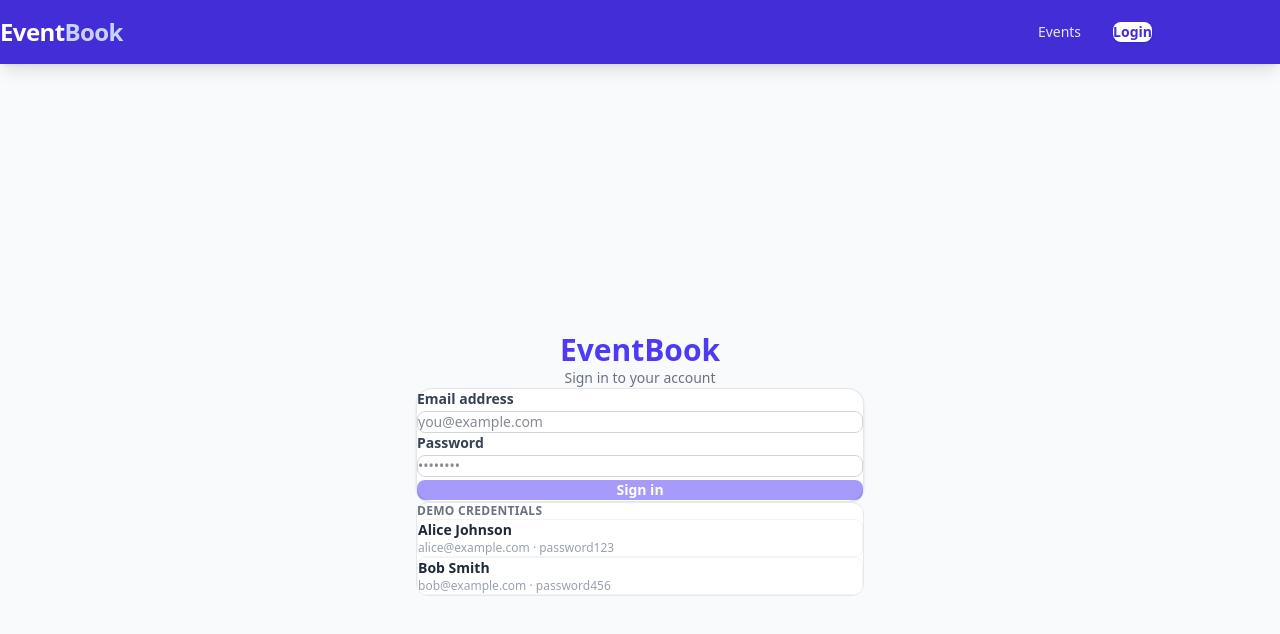
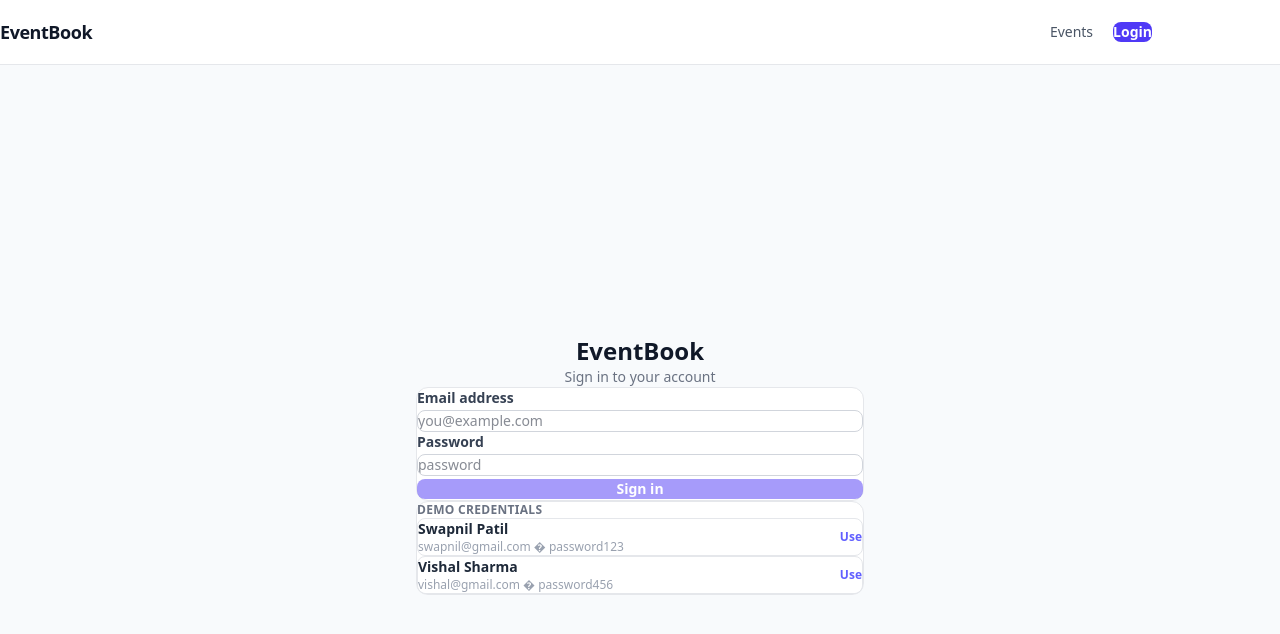
Before and after one commit to swapnilqodeways-maker/event-booking-system, a React app in the folder frontend/: page /login in a window 1280 px wide. Shown: the top 634 px of the page. Built offline with nearby package versions, Linux system fonts and the light colour scheme; no server answers; the HTML template or start-up script is replaced by a standard one.

Commit message:
Update UI, rename demo users to Swapnil/Vishal, add README
- Updated seed and login page demo credentials to Swapnil Patil and Vishal Sharma
- Redesigned UI: clean Navbar, EventCard, EventListPage with Tailwind component classes
- Added README with setup instructions and env credentials

```diff
--- a/frontend/src/App.jsx
+++ b/frontend/src/App.jsx
@@ -13,7 +13,7 @@ const App = () => {
     <BrowserRouter>
       <AuthProvider>
         <Navbar />
-        <main>
+        <main className="bg-slate-50 min-h-[calc(100vh-64px)]">
           <Routes>
             <Route path="/login" element={<LoginPage />} />
             <Route path="/" element={<EventListPage />} />
--- a/frontend/src/components/Navbar.jsx
+++ b/frontend/src/components/Navbar.jsx
@@ -11,16 +11,16 @@ const Navbar = () => {
   };
 
   return (
-    <nav className="bg-indigo-700 sticky top-0 z-40 shadow-lg">
+    <nav className="bg-white/95 sticky top-0 z-40 border-b border-gray-200 backdrop-blur">
       <div className="max-w-6xl mx-auto px-6 h-16 flex items-center justify-between">
-        <Link to="/" className="text-2xl font-extrabold text-white tracking-tight">
-          Event<span className="text-indigo-200">Book</span>
+        <Link to="/" className="text-lg font-semibold text-gray-900 tracking-tight">
+          EventBook
         </Link>
 
-        <div className="flex items-center gap-8">
+        <div className="flex items-center gap-5">
           <Link
             to="/"
-            className="text-sm text-indigo-100 hover:text-white font-medium transition-colors"
+            className="text-sm text-gray-600 hover:text-gray-900 font-medium transition-colors"
           >
             Events
           </Link>
@@ -28,7 +28,7 @@ const Navbar = () => {
           {user && (
             <Link
               to="/bookings"
-              className="text-sm text-indigo-100 hover:text-white font-medium transition-colors"
+              className="text-sm text-gray-600 hover:text-gray-900 font-medium transition-colors"
             >
               My Bookings
             </Link>
@@ -36,15 +36,15 @@ const Navbar = () => {
 
           {user ? (
             <div className="flex items-center gap-3">
-              <div className="w-8 h-8 rounded-full bg-indigo-500 flex items-center justify-center text-white text-sm font-bold">
+              <div className="w-8 h-8 rounded-full bg-gray-200 flex items-center justify-center text-gray-700 text-sm font-semibold">
                 {user.name.charAt(0).toUpperCase()}
               </div>
-              <span className="text-sm text-indigo-100 font-medium">
+              <span className="text-sm text-gray-700 font-medium">
                 {user.name.split(" ")[0]}
               </span>
               <button
                 onClick={handleLogout}
-                className="text-sm bg-white/10 hover:bg-white/20 text-white border border-white/20 px-4 py-1.5 rounded-lg font-medium transition-all"
+                className="btn-secondary"
               >
                 Logout
               </button>
@@ -52,7 +52,7 @@ const Navbar = () => {
           ) : (
             <Link
               to="/login"
-              className="text-sm bg-white text-indigo-700 hover:bg-indigo-50 px-5 py-2 rounded-lg font-semibold transition-colors shadow-sm"
+              className="btn-primary"
             >
               Login
             </Link>
--- a/frontend/src/components/Spinner.jsx
+++ b/frontend/src/components/Spinner.jsx
@@ -1,7 +1,7 @@
 const Spinner = () => {
   return (
     <div className="flex justify-center items-center py-16">
-      <div className="w-10 h-10 border-4 border-indigo-200 border-t-indigo-600 rounded-full animate-spin" />
+      <div className="w-9 h-9 border-4 border-gray-200 border-t-indigo-600 rounded-full animate-spin" />
     </div>
   );
 };
--- a/frontend/src/index.css
+++ b/frontend/src/index.css
@@ -10,7 +10,39 @@
 
 body {
   font-family: system-ui, -apple-system, BlinkMacSystemFont, "Segoe UI", sans-serif;
-  background-color: #f1f5f9;
+  background-color: #f8fafc;
   color: #0f172a;
   -webkit-font-smoothing: antialiased;
 }
+
+main {
+  min-height: calc(100vh - 64px);
+  background-color: #f8fafc;
+}
+
+@layer components {
+  .page {
+    @apply max-w-6xl mx-auto px-6 py-10;
+  }
+  .page-narrow {
+    @apply max-w-3xl mx-auto px-6 py-10;
+  }
+  .card {
+    @apply bg-white border border-gray-200 rounded-xl;
+  }
+  .card-padded {
+    @apply bg-white border border-gray-200 rounded-xl p-6;
+  }
+  .btn-primary {
+    @apply bg-indigo-600 text-white hover:bg-indigo-700 disabled:opacity-50 disabled:cursor-not-allowed rounded-lg px-5 py-2 text-sm font-semibold transition-colors;
+  }
+  .btn-secondary {
+    @apply bg-white text-gray-700 hover:bg-gray-50 border border-gray-200 rounded-lg px-4 py-2 text-sm font-semibold transition-colors;
+  }
+  .btn-link {
+    @apply text-indigo-600 hover:text-indigo-700 font-semibold transition-colors;
+  }
+  .chip {
+    @apply text-xs font-semibold px-2.5 py-1 rounded-full border;
+  }
+}
--- a/frontend/src/pages/EventListPage.jsx
+++ b/frontend/src/pages/EventListPage.jsx
@@ -17,9 +17,9 @@ const EventListPage = () => {
   }, []);
 
   return (
-    <div className="max-w-6xl mx-auto px-6 py-10">
+    <div className="page">
       <div className="mb-8">
-        <h1 className="text-2xl font-bold text-gray-900">Upcoming Events</h1>
+        <h1 className="text-2xl font-semibold text-gray-900">Upcoming Events</h1>
         <p className="text-gray-500 text-sm mt-1">Browse and book your next experience</p>
       </div>
 
@@ -32,9 +32,9 @@ const EventListPage = () => {
       )}
 
       {!loading && !error && events.length === 0 && (
-        <div className="text-center py-20 text-gray-400">
-          <p className="text-4xl mb-3">📭</p>
-          <p className="font-medium">No events available at the moment.</p>
+        <div className="card p-10 text-center text-gray-500">
+          <p className="font-semibold text-gray-700">No events available</p>
+          <p className="text-sm mt-1">Please check back later.</p>
         </div>
       )}
 
--- a/frontend/src/pages/LoginPage.jsx
+++ b/frontend/src/pages/LoginPage.jsx
@@ -34,17 +34,16 @@ const LoginPage = () => {
   };
 
   return (
-    <div className="min-h-screen flex items-center justify-center bg-gray-50 px-4 py-12">
+    <div className="min-h-screen flex items-center justify-center bg-slate-50 px-4 py-12">
       <div className="w-full max-w-md">
-
         <div className="text-center mb-8">
-          <Link to="/" className="text-3xl font-extrabold text-indigo-600">
+          <Link to="/" className="text-2xl font-semibold text-gray-900">
             EventBook
           </Link>
           <p className="text-gray-500 text-sm mt-2">Sign in to your account</p>
         </div>
 
-        <div className="bg-white rounded-2xl border border-gray-200 shadow-sm p-8">
+        <div className="card-padded">
           <form onSubmit={handleSubmit} className="space-y-5">
             <div>
               <label className="block text-sm font-semibold text-gray-700 mb-1.5">
@@ -69,7 +68,7 @@ const LoginPage = () => {
                 value={password}
                 onChange={(e) => setPassword(e.target.value)}
                 required
-                placeholder="••••••••"
+                placeholder="password"
                 className="w-full border border-gray-300 rounded-lg px-4 py-2.5 text-sm focus:outline-none focus:ring-2 focus:ring-indigo-500 focus:border-transparent transition"
               />
             </div>
@@ -77,45 +76,40 @@ const LoginPage = () => {
             <button
               type="submit"
               disabled={loading || !email || !password}
-              className="w-full bg-indigo-600 hover:bg-indigo-700 disabled:opacity-50 disabled:cursor-not-allowed text-white py-2.5 rounded-lg text-sm font-semibold transition-colors"
+              className="w-full btn-primary"
             >
               {loading ? "Signing in..." : "Sign in"}
             </button>
           </form>
         </div>
 
-        <div className="mt-5 bg-white rounded-xl border border-gray-200 p-4">
+        <div className="mt-5 card p-4">
           <p className="text-xs font-semibold text-gray-500 uppercase tracking-wide mb-3">
             Demo credentials
           </p>
           <div className="space-y-2">
             <button
-              onClick={(e) => fillCredentials(e, "alice@example.com", "password123")}
-              className="w-full text-left flex items-center justify-between px-3 py-2.5 rounded-lg border border-gray-100 hover:border-indigo-200 hover:bg-indigo-50 transition group"
+              onClick={(e) => fillCredentials(e, "swapnil@gmail.com", "password123")}
+              className="w-full text-left flex items-center justify-between px-3 py-2.5 rounded-lg border border-gray-200 hover:bg-gray-50 transition"
             >
               <div>
-                <p className="text-sm font-semibold text-gray-800">Alice Johnson</p>
-                <p className="text-xs text-gray-400 mt-0.5">alice@example.com · password123</p>
+                <p className="text-sm font-semibold text-gray-800">Swapnil Patil</p>
+                <p className="text-xs text-gray-400 mt-0.5">swapnil@gmail.com � password123</p>
               </div>
-              <span className="text-xs text-indigo-500 font-semibold opacity-0 group-hover:opacity-100 transition">
-                Use →
-              </span>
+              <span className="text-xs text-indigo-500 font-semibold">Use</span>
             </button>
             <button
-              onClick={(e) => fillCredentials(e, "bob@example.com", "password456")}
-              className="w-full text-left flex items-center justify-between px-3 py-2.5 rounded-lg border border-gray-100 hover:border-indigo-200 hover:bg-indigo-50 transition group"
+              onClick={(e) => fillCredentials(e, "vishal@gmail.com", "password456")}
+              className="w-full text-left flex items-center justify-between px-3 py-2.5 rounded-lg border border-gray-200 hover:bg-gray-50 transition"
             >
               <div>
-                <p className="text-sm font-semibold text-gray-800">Bob Smith</p>
-                <p className="text-xs text-gray-400 mt-0.5">bob@example.com · password456</p>
+                <p className="text-sm font-semibold text-gray-800">Vishal Sharma</p>
+                <p className="text-xs text-gray-400 mt-0.5">vishal@gmail.com � password456</p>
               </div>
-              <span className="text-xs text-indigo-500 font-semibold opacity-0 group-hover:opacity-100 transition">
-                Use →
-              </span>
+              <span className="text-xs text-indigo-500 font-semibold">Use</span>
             </button>
           </div>
         </div>
-
       </div>
 
       {error && <Toast message={error} type="error" onClose={() => setError("")} />}
--- a/frontend/src/pages/NotFoundPage.jsx
+++ b/frontend/src/pages/NotFoundPage.jsx
@@ -4,15 +4,12 @@ const NotFoundPage = () => {
   return (
     <div className="min-h-screen flex items-center justify-center bg-slate-50 px-6">
       <div className="text-center">
-        <p className="text-9xl font-extrabold text-indigo-100 select-none">404</p>
-        <h1 className="text-2xl font-bold text-gray-900 -mt-4 mb-2">Page Not Found</h1>
+        <p className="text-7xl font-semibold text-gray-300 select-none">404</p>
+        <h1 className="text-2xl font-semibold text-gray-900 mt-2 mb-2">Page Not Found</h1>
         <p className="text-gray-500 text-sm mb-8 max-w-xs mx-auto">
-          The page you are looking for doesn&apos;t exist or has been moved.
+          The page you are looking for does not exist or has been moved.
         </p>
-        <Link
-          to="/"
-          className="bg-indigo-600 hover:bg-indigo-700 text-white px-8 py-3 rounded-xl text-sm font-bold transition-colors shadow-sm"
-        >
+        <Link to="/" className="btn-primary">
           Back to Events
         </Link>
       </div>
```
Also changed, not shown: frontend/src/components/EventCard.jsx (+17 -12 lines), frontend/src/components/Toast.jsx (+7 -10 lines), frontend/src/pages/BookingHistoryPage.jsx (+12 -16 lines), frontend/src/pages/EventDetailPage.jsx (+13 -13 lines), 2 other files (tests, documents, lock files or other folders).
